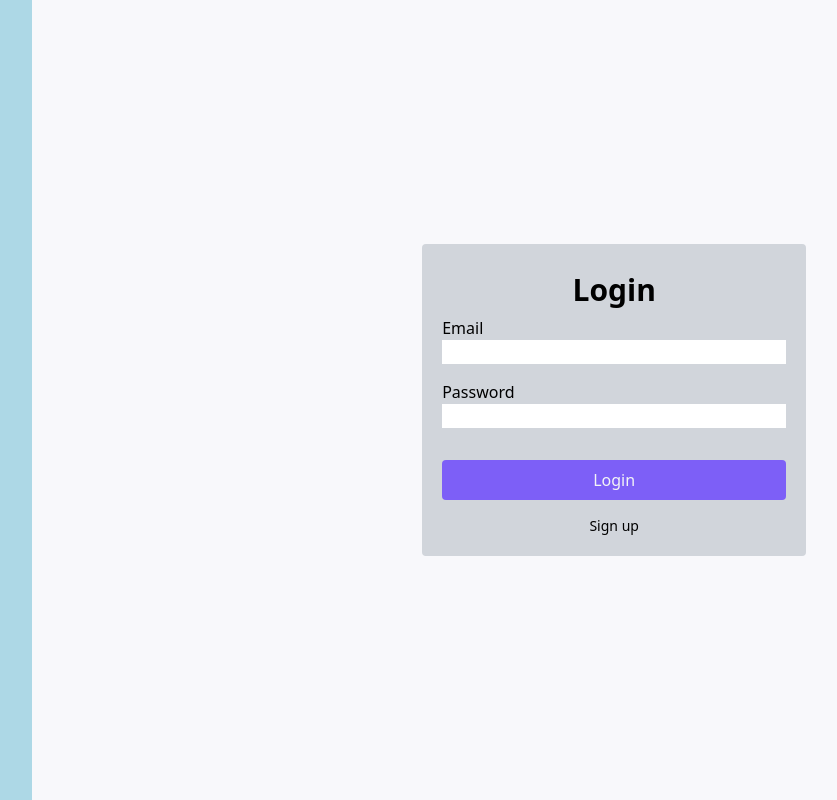
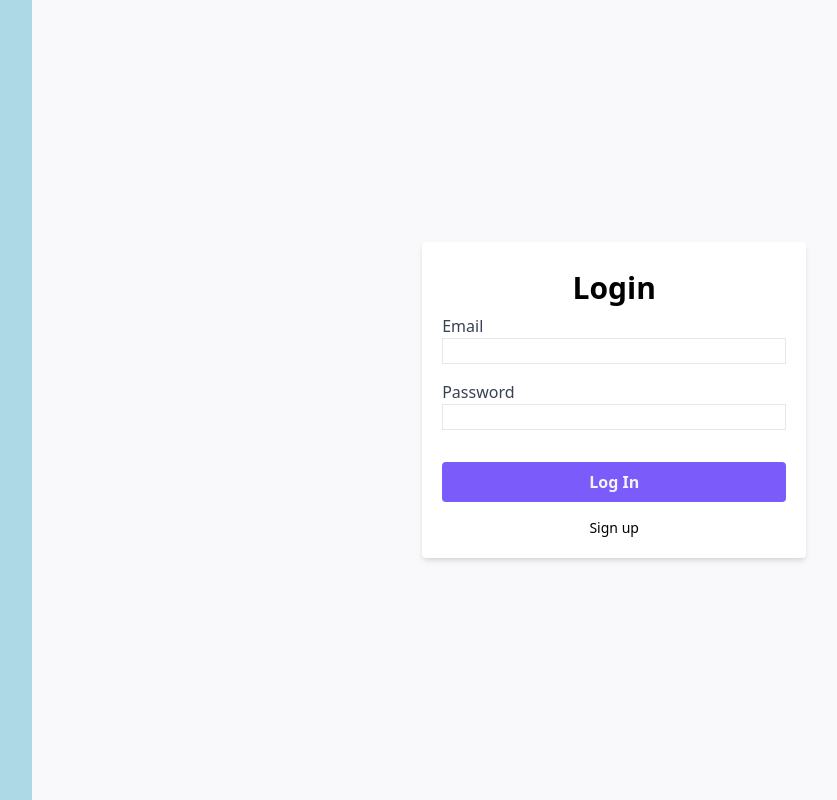
Before and after one commit to BauTancredi/invoice-app, a React (Vite) app: page /login in a window 1280 px wide. Shown: the whole page, without its empty margins (84-921 px from the left). Built offline with nearby package versions, Linux system fonts and the light colour scheme.

Commit message:
[IA - 9] Form styles (#10)
* added styles

* added loading indicator

* added loading spinner

* uninstalled material ui

* Changed spinner + added spinner component

```diff
--- a/package.json
+++ b/package.json
@@ -12,6 +12,8 @@
     "test:watch": "jest --watchAll"
   },
   "dependencies": {
+    "@emotion/react": "^11.10.5",
+    "@emotion/styled": "^11.10.5",
     "@hookform/resolvers": "^2.9.10",
     "jwt-decode": "^3.1.2",
     "prop-types": "^15.8.1",
--- a/src/components/CustomInput.jsx
+++ b/src/components/CustomInput.jsx
@@ -14,8 +14,10 @@ export default function CustomImput({ name, label, type }) {
 
   return (
     <div className="flex flex-col">
-      <label htmlFor={name}>{label}</label>
-      <input id={name} type={type} {...register(name)} />
+      <label className="text-gray-700" htmlFor={name}>
+        {label}
+      </label>
+      <input className="border " id={name} type={type} {...register(name)} />
       {errors && errorMessage(errors, name)}
     </div>
   );
--- /dev/null
+++ b/src/components/errors/Spinner.jsx
@@ -0,0 +1,7 @@
+import React from "react";
+
+const Spinner = () => {
+  return <span className="loader"></span>;
+};
+
+export default Spinner;
--- a/src/components/layout/Layout.tsx
+++ b/src/components/layout/Layout.tsx
@@ -3,7 +3,7 @@ import { Outlet } from "react-router-dom";
 
 export default function Layout() {
   return (
-    <div className="flex">
+    <div className="flex bg-light-100">
       <aside
         style={{
           backgroundColor: "lightblue",
--- a/src/index.css
+++ b/src/index.css
@@ -5,3 +5,25 @@
 body {
   background-color: #f8f8fb;
 }
+
+/* spinner */
+
+.loader {
+  width: 15px;
+  height: 15px;
+  border: 3px solid #fff;
+  border-bottom-color: transparent;
+  border-radius: 50%;
+  display: inline-block;
+  box-sizing: border-box;
+  animation: rotation 1s linear infinite;
+}
+
+@keyframes rotation {
+  0% {
+    transform: rotate(0deg);
+  }
+  100% {
+    transform: rotate(360deg);
+  }
+}
--- a/src/pages/LoginForm.jsx
+++ b/src/pages/LoginForm.jsx
@@ -7,8 +7,11 @@ import CustomInput from "../components/CustomInput";
 import InvalidCredentials from "../components/errors/InvalidCredentials";
 import schema from "../schemas/login-form-schema";
 import callEndpoint from "../services/call-endpoint";
+import Spinner from "../components/errors/Spinner";
 
 export default function LoginForm({ cookie, setCookie }) {
+  const [Loading, setLoading] = useState(false);
+
   const [invalidCredentials, setInvalidCredentials] = useState(false);
   const {
     register,
@@ -50,20 +53,37 @@ export default function LoginForm({ cookie, setCookie }) {
     reset();
   };
 
+  const handleClick = () => {
+    setLoading(true);
+  };
+
   return (
-    <div className="bg-gray-300 p-5 w-10/12 md:w-96 rounded">
+    <div className="p-5 bg-white w-10/12 md:w-96 rounded shadow-md">
       <FormProvider {...{ register, errors }}>
         <form onSubmit={handleSubmit(onSubmit)}>
           <h2 className="text-center m-2 text-3xl font-bold">Login</h2>
-          <CustomInput required disabled={false} label="Email" name="email" type="email" />
+          <CustomInput
+            required
+            disabled={false}
+            label="Email"
+            name="email"
+            type="email"
+          />
           <div className="pb-4" />
-          <CustomInput required disabled={false} label="Password" name="password" type="password" />
+          <CustomInput
+            required
+            disabled={false}
+            label="Password"
+            name="password"
+            type="password"
+          />
           <button
-            className="w-full mt-8 my-4 bg-primary-400 p-2 text-gray-100 rounded hover:bg-primary-500 cursor-pointer"
+            className="w-full mt-8 my-4 bg-primary-400 p-2 text-gray-100 font-bold rounded hover:bg-primary-500 cursor-pointer"
             disabled={!isDirty || !isValid}
-            type="submit"
+            type="button"
+            onClick={handleClick}
           >
-            Login
+            {Loading ? <Spinner /> : <p>Log In</p>}
           </button>
           <div className="flex justify-center">
             <Link className="text-sm" to="/signup">
@@ -72,7 +92,9 @@ export default function LoginForm({ cookie, setCookie }) {
           </div>
         </form>
       </FormProvider>
-      {invalidCredentials && <InvalidCredentials message="Invalid credentials" />}
+      {invalidCredentials && (
+        <InvalidCredentials message="Invalid credentials" />
+      )}
     </div>
   );
 }
--- a/src/pages/SignUpForm.jsx
+++ b/src/pages/SignUpForm.jsx
@@ -1,4 +1,4 @@
-import React from "react";
+import React, { useState } from "react";
 import { useForm, FormProvider } from "react-hook-form";
 import { zodResolver } from "@hookform/resolvers/zod";
 import { Link, Navigate } from "react-router-dom";
@@ -6,8 +6,11 @@ import { Link, Navigate } from "react-router-dom";
 import CustomInput from "../components/CustomInput";
 import schema from "../schemas/signup-form-schema";
 import callEndpoint from "../services/call-endpoint";
+import Spinner from "../components/errors/Spinner";
 
 export default function LoginForm({ cookie, setCookie }) {
+  const [Loading, setLoading] = useState(false);
+
   const {
     register,
     handleSubmit,
@@ -43,8 +46,12 @@ export default function LoginForm({ cookie, setCookie }) {
     reset();
   };
 
+  const handleClick = () => {
+    setLoading(true);
+  };
+
   return (
-    <div className="bg-gray-300 p-5 w-10/12 md:w-96 rounded">
+    <div className="bg-white p-5 w-10/12 md:w-96 rounded shadow-md">
       <FormProvider {...{ register, errors }}>
         <form onSubmit={handleSubmit(onSubmit)}>
           <h2 className="text-center m-2 text-3xl font-bold">Sign Up</h2>
@@ -54,12 +61,14 @@ export default function LoginForm({ cookie, setCookie }) {
           <div className="pb-4" />
           <CustomInput label="Password" name="password" type="password" />
           <button
-            className="w-full mt-8 my-4 bg-primary-400 p-2 text-gray-100 rounded hover:bg-primary-500 cursor-pointer"
+            className="w-full mt-8 my-4 bg-primary-400 p-2 text-gray-100 font-bold rounded hover:bg-primary-500 cursor-pointer"
             disabled={!isDirty || !isValid}
+            onClick={handleClick}
             type="submit"
           >
-            Sign up
+            {Loading ? <Spinner /> : <p>Sign up</p>}
           </button>
+
           <div className="flex justify-center">
             <Link className="text-sm text-center" to="/login">
               Login
--- a/tailwind.config.cjs
+++ b/tailwind.config.cjs
@@ -1,18 +1,21 @@
 /** @type {import('tailwindcss').Config} */
 module.exports = {
-  content: ['./index.html', './src/**/*.{js,ts,jsx,tsx}'],
+  content: ["./index.html", "./src/**/*.{js,ts,jsx,tsx}"],
   theme: {
     extend: {
       colors: {
         primary: {
-          400: 'hsla(252, 90%, 67%, 1)',
-          500: 'hsla(252, 100%, 67%, 1)'
+          400: "hsla(252, 94%, 67%, 1)",
+          500: "hsla(252, 100%, 73%, 1)",
         },
         secondary: {
-          400: 'hsla(231, 20%, 27%, 1)'
-        }
-      }
-    }
+          400: "hsla(231, 20%, 27%, 1)",
+        },
+        light: {
+          100: "hsla(240, 27%, 98%, 1)",
+        },
+      },
+    },
   },
-  plugins: []
+  plugins: [],
 };
```
Also changed, not shown: 1 other file (tests, documents, lock files or other folders). Lines whose indentation alone changed are shown as unchanged.
